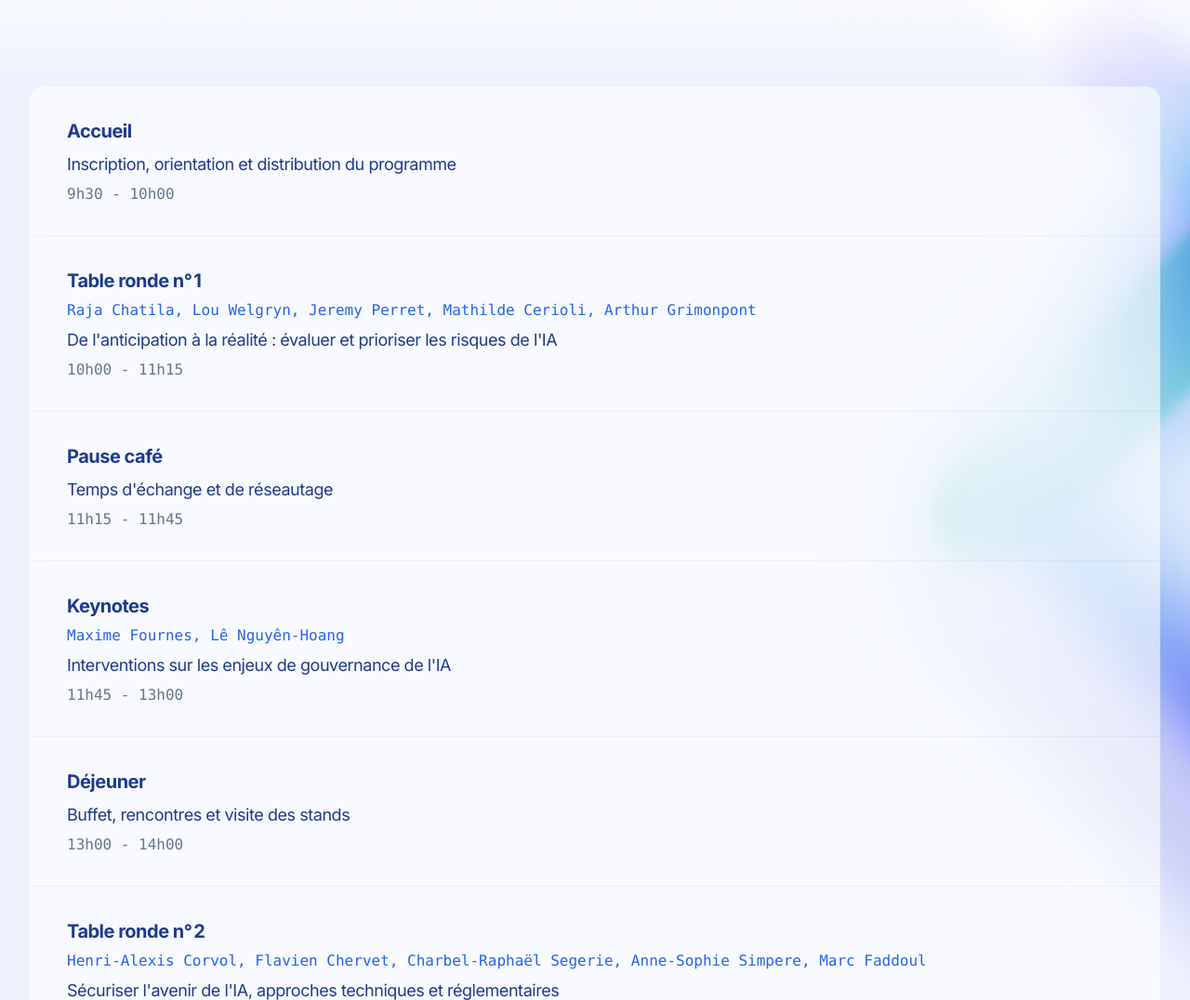
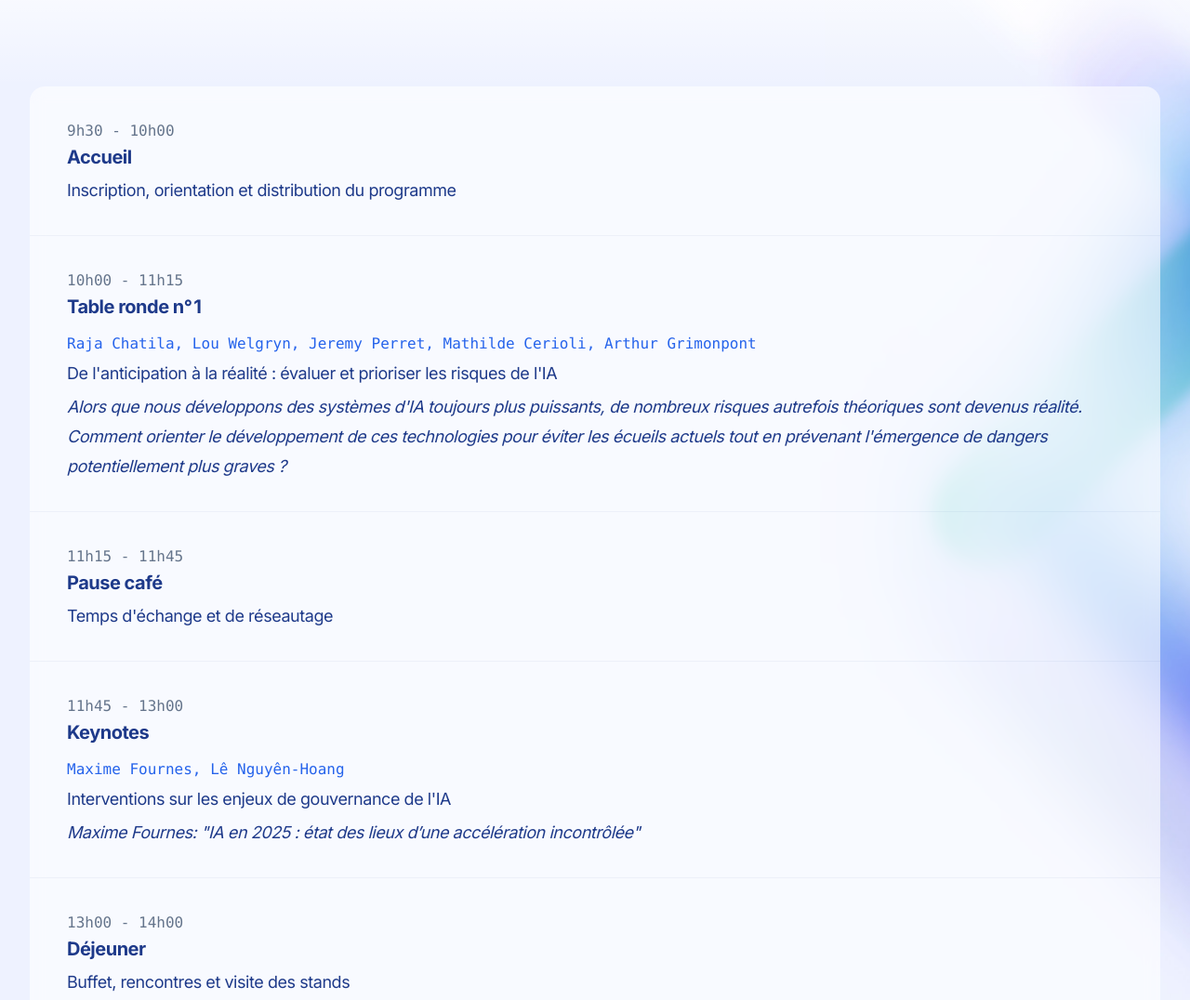
Before and after one commit to moiri-gamboni/sommet-ia, an Astro site: page / in a window 1280 px wide. Shown: the part 6169-7245 px from the top of the page at 93% size. Built offline with nearby package versions, Linux system fonts and the light colour scheme; Astro itself is replaced by a stand-in of ours.

Commit message:
Add event details

```diff
--- a/src/components/Schedule.astro
+++ b/src/components/Schedule.astro
@@ -35,22 +35,27 @@ const schedule = await getCollection('schedule')
           {schedule.map((timeSlot) => (
             <li class="relative px-6 py-6 lg:px-10 lg:py-8">
               <div>
+                <p class="mt-1 font-mono text-base text-slate-500">
+                  <time>{timeSlot.data.start}</time>
+                  {' - '}
+                  <time>{timeSlot.data.end}</time>
+                </p>
                 <h3 class="text-xl font-semibold tracking-tight text-blue-900">
                   {timeSlot.data.type}
                 </h3>
                 {timeSlot.data.speakers && timeSlot.data.speakers.length > 0 && (
-                  <p class="mt-1 font-mono text-medium font-medium text-blue-600">
+                  <p class="mt-3 font-mono text-medium font-medium text-blue-600">
                     {timeSlot.data.speakers.join(', ')}
                   </p>
                 )}
                 <p class="mt-1 text-lg tracking-tight text-blue-900">
                   {timeSlot.data.description}
                 </p>
-                <p class="mt-1 font-mono text-base text-slate-500">
-                  <time>{timeSlot.data.start}</time>
-                  {' - '}
-                  <time>{timeSlot.data.end}</time>
-                </p>
+                {timeSlot.data.details && (
+                  <p class="mt-1 text-blue-900 text-lg tracking-tight italic">
+                    {timeSlot.data.details}
+                  </p>
+                )}
               </div>
             </li>
           ))}
--- a/src/content/config.ts
+++ b/src/content/config.ts
@@ -8,6 +8,7 @@ const schedule = defineCollection({
     id: z.string(),
     type: z.string(),
     description: z.string(),
+    details: z.string().optional(),
     start: z.string(),
     end: z.string(),
     speakers: z.array(z.string()).optional(),
--- a/src/content/schedule.yaml
+++ b/src/content/schedule.yaml
@@ -7,6 +7,7 @@
 - id: table-ronde-1
   type: "Table ronde n° 1"
   description: "De l'anticipation à la réalité : évaluer et prioriser les risques de l'IA"
+  details: "Alors que nous développons des systèmes d'IA toujours plus puissants, de nombreux risques autrefois théoriques sont devenus réalité. Comment orienter le développement de ces technologies pour éviter les écueils actuels tout en prévenant l'émergence de dangers potentiellement plus graves ?"
   start: "10h00"
   end: "11h15"
   speakers:
@@ -25,6 +26,7 @@
 - id: keynotes
   type: Keynotes
   description: "Interventions sur les enjeux de gouvernance de l'IA"
+  details: "Maxime Fournes: \"IA en 2025 : état des lieux d’une accélération incontrôlée\""
   start: "11h45"
   end: "13h00"
   speakers:
@@ -40,6 +42,7 @@
 - id: table-ronde-2
   type: "Table ronde n° 2"
   description: "Sécuriser l'avenir de l'IA, approches techniques et réglementaires"
+  details: "Face aux défis croissants de la sécurité de l'IA, cette table ronde explorera comment les solutions techniques et les mesures de gouvernance peuvent se compléter pour créer un cadre efficace de développement sûr de l'IA."
   start: "14h00"
   end: "15h30"
   speakers:
```
